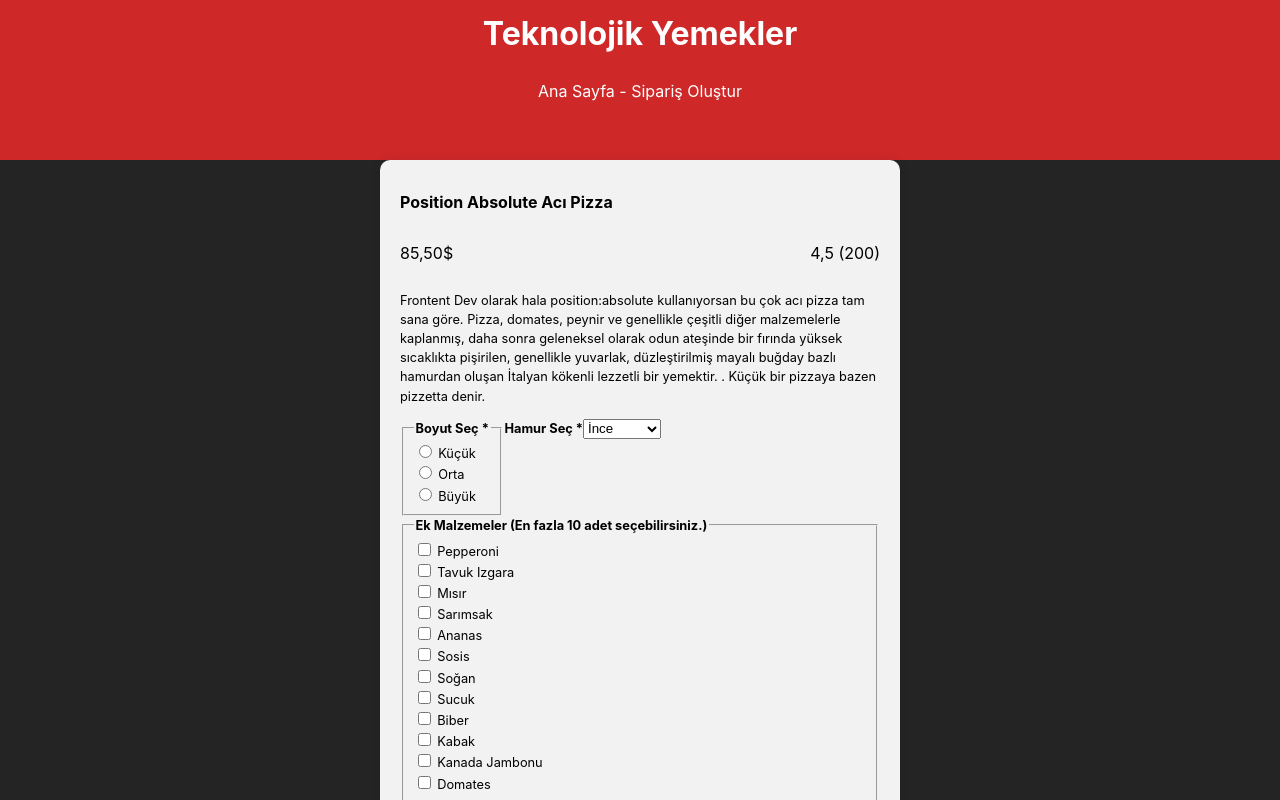
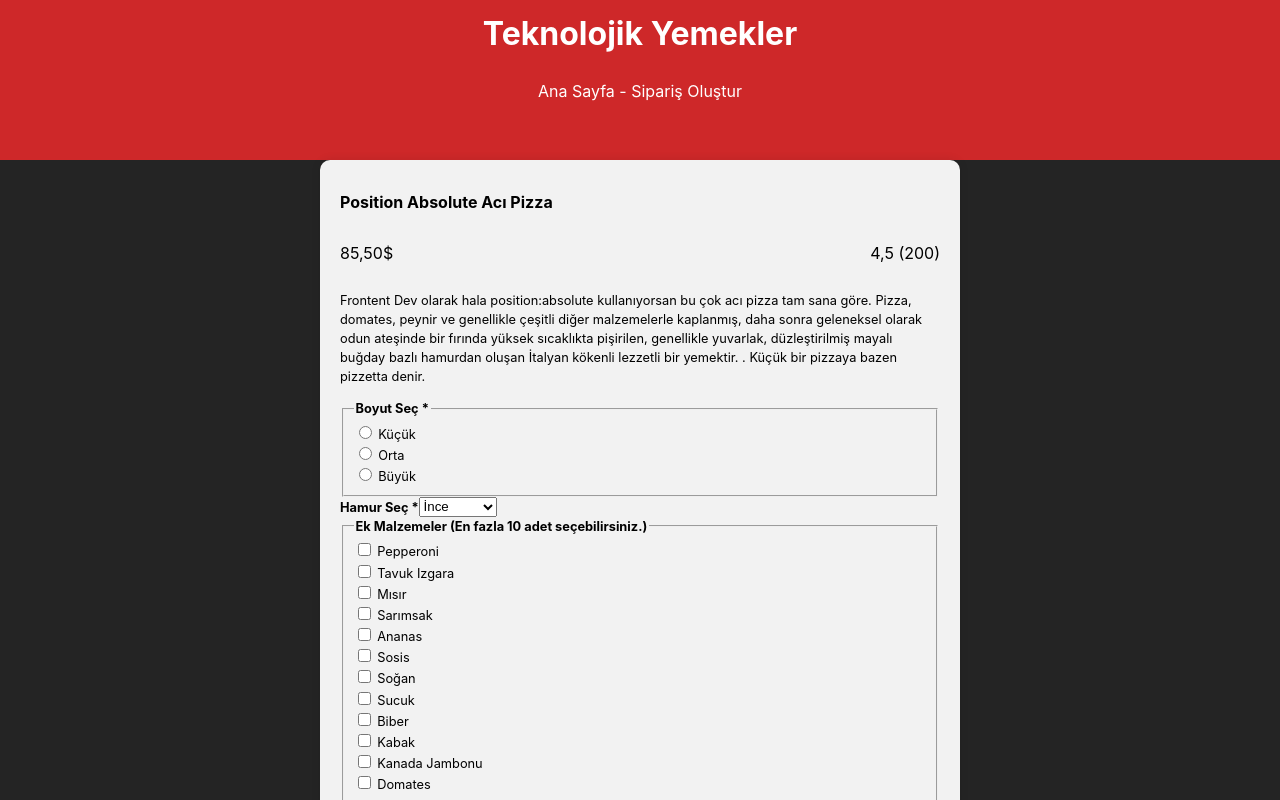
Before and after one commit to bernakocalar/pizzaProject, a React (Vite) app: page /orderPage in a window 1280 px wide. Both pictures are taken after a click on the button "ACIKTIM". Shown: the top 800 px of the page. Built offline with nearby package versions, Linux system fonts and the light colour scheme.

Commit message:
css düzenlendi

```diff
--- a/src/orderPage.css
+++ b/src/orderPage.css
@@ -1,7 +1,9 @@
 #title{
     margin-top: 10px;
   font-size: 2rem;
-
+  #siparis{
+    margin-top: 5px;
+  }
   }
   #header{
     background-color: #CE2829;
@@ -16,16 +18,11 @@
   text-align: center;
   color : white;
   }
-  #siparis{
-    margin-top: 5px;
-  }
   #form-container{
     position: absolute;
     top: 20%;
     left: 50%;
     transform: translateX(-50%);
-    width: 30em;
-
     background-color: #f2f2f2;
     padding: 20px;
     border-radius: 10px;
@@ -60,8 +57,8 @@
   }
   #mediumArea{
     margin-top: 10px;
-  display: flex;
-  flex-direction: row;
+
+
   font-size: 0.8rem;
   }
   #dough{
@@ -109,3 +106,6 @@
   width: 100px;
   height: 30px;
   }
+  #name{
+    width: 100%;
+  }
```
